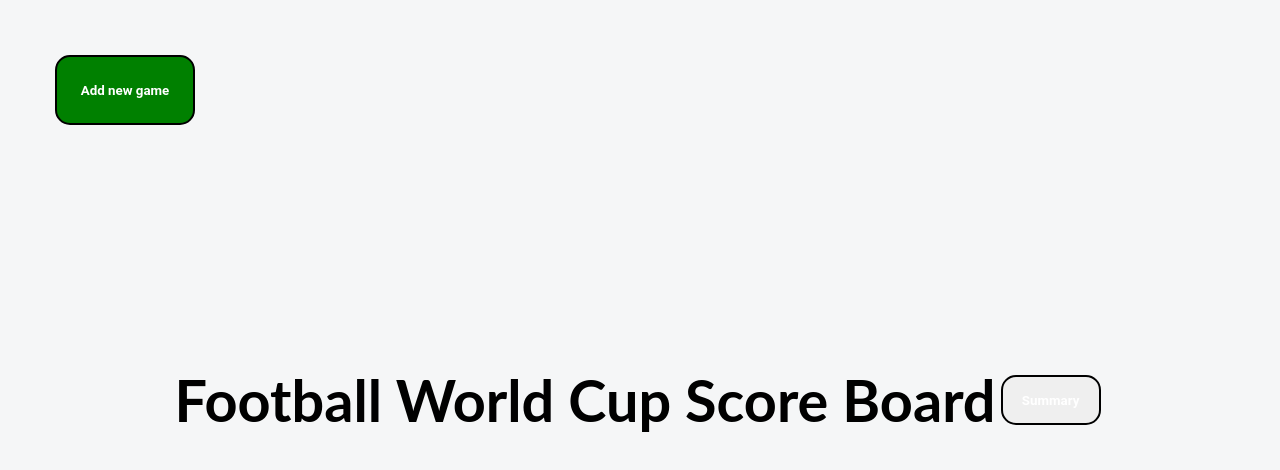
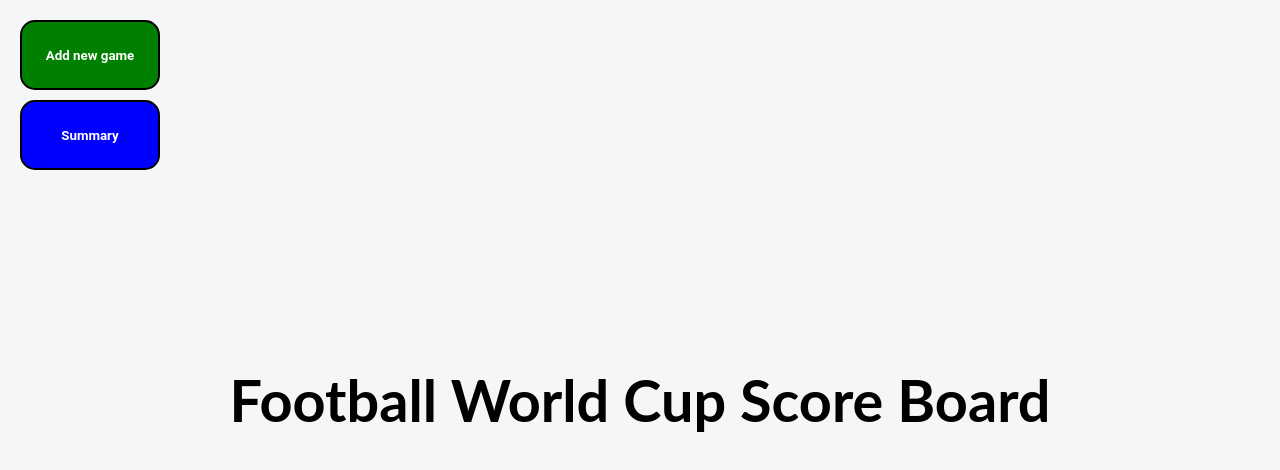
Before and after one commit to jave92/FootballWorldCupScoreBoard, a React (Create React App) app in the folder scoreboard/: page / in a window 1280 px wide. Shown: the top 470 px of the page. Built offline with nearby package versions, Linux system fonts and the light colour scheme.

Commit message:
Improved summary style

```diff
--- a/scoreboard/src/App.css
+++ b/scoreboard/src/App.css
@@ -36,11 +36,22 @@ h1{
 
 .btn-newgame{
   position: fixed;
-  top: 50px;
-  left: 50px;
+  top: 15px;
+  left: 15px;
   height: 70px;
   width: 140px;
   background-color: green;
   padding: 20px;
   text-align: center;
 }
+
+.btn-summary{
+  position: fixed;
+  top: 95px;
+  left: 15px;
+  height: 70px;
+  width: 140px;
+  background-color: blue;
+  padding: 20px;
+  text-align: center;
+}
--- a/scoreboard/src/components/Summary.jsx
+++ b/scoreboard/src/components/Summary.jsx
@@ -8,11 +8,15 @@ function Summary(props){
     const navigate = useNavigate();
     const summary = location.state.newArr;
     return(
-        <div>
-            <button onClick={() => navigate(-1)}>Back</button>
-            {summary.map( (game, index) =>
-                <p>{index+1}. {game.homename} {game.homescore} - {game.awayname} {game.awayscore}</p>
-            )}
+        <div className="summary-container">
+            <div className="summary-content">
+                {summary.map( (game, index) =>
+                    <p>{index+1}. {game.homename} {game.homescore} - {game.awayname} {game.awayscore}</p>
+                )}
+            </div>
+            <div className="summary-buttons-container">
+                <button className="btn-back" onClick={() => navigate(-1)}>Back</button>
+            </div>
         </div>
     );
 
--- a/scoreboard/src/stylesheets/Summary.css
+++ b/scoreboard/src/stylesheets/Summary.css
@@ -0,0 +1,26 @@
+.summary-container{
+    display: flex;
+    text-align: center;
+    align-items: center;
+    justify-content: center;
+    height: 100vh;
+    flex-wrap: wrap;
+}
+
+.summary-content{
+    text-align: left;
+    line-height: 1.8em;
+    font-size: 1.5em;
+}
+
+.summary-buttons-container{
+    width: 100%;
+}
+
+.btn-back{
+    height: 70px;
+    width: 140px;
+    background-color: gray;
+    padding: 20px;
+    text-align: center;
+  }
```
